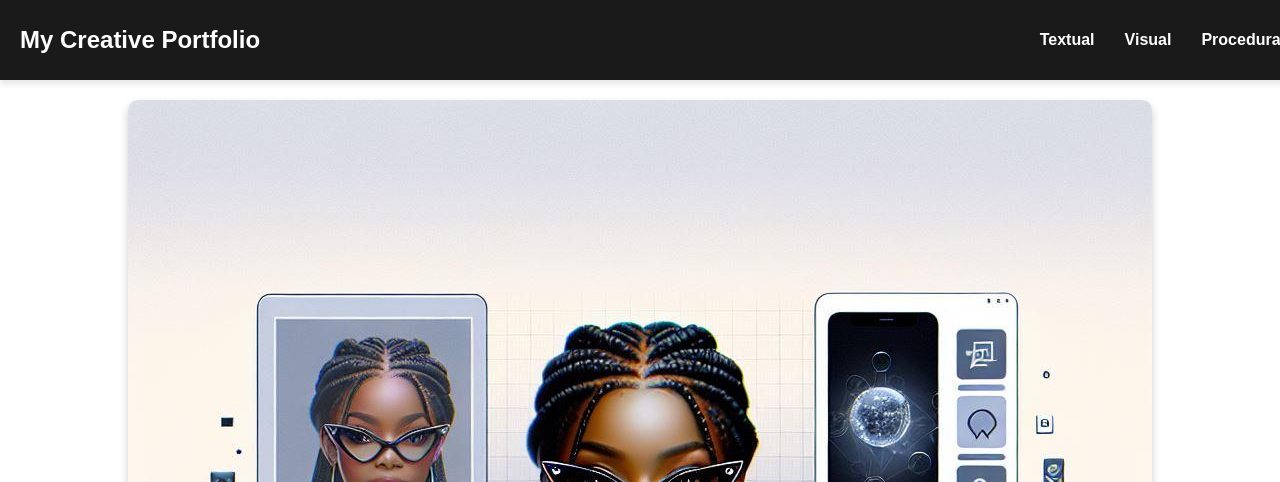
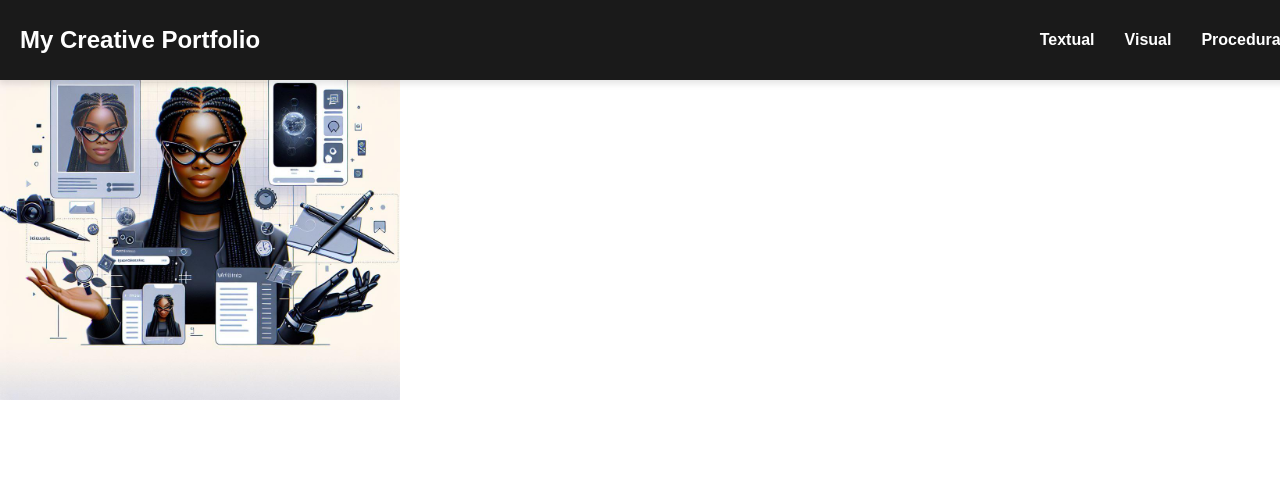
Before and after one commit to FavourB1/AICOMB, a plain HTML site: page index.html in a window 1280 px wide. Shown: the top 482 px of the page. Drawn offline with Linux system fonts and the light colour scheme; files whose address does not match are found by name.

Commit message:
Update index.html

```diff
--- a/index.html
+++ b/index.html
@@ -4,6 +4,8 @@
     <meta charset="UTF-8">
     <meta name="viewport" content="width=device-width, initial-scale=1.0">
     <title>Textual AI Visual AI Procedural AI</title>
+    <img src="Designer (3).jpg" alt="Profile Image" style="width: 400px; height: 400px;">
+
     <style>
         body {
             margin: 0;
```
